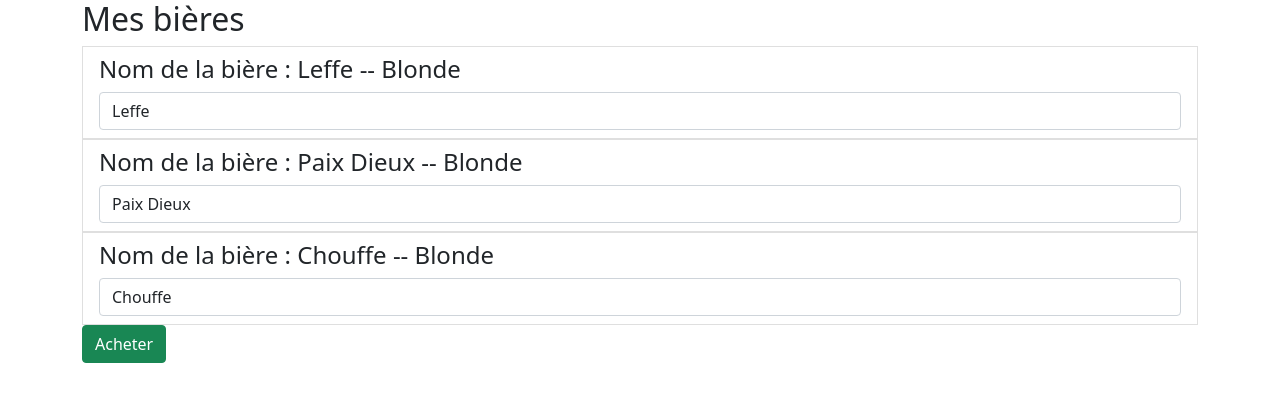
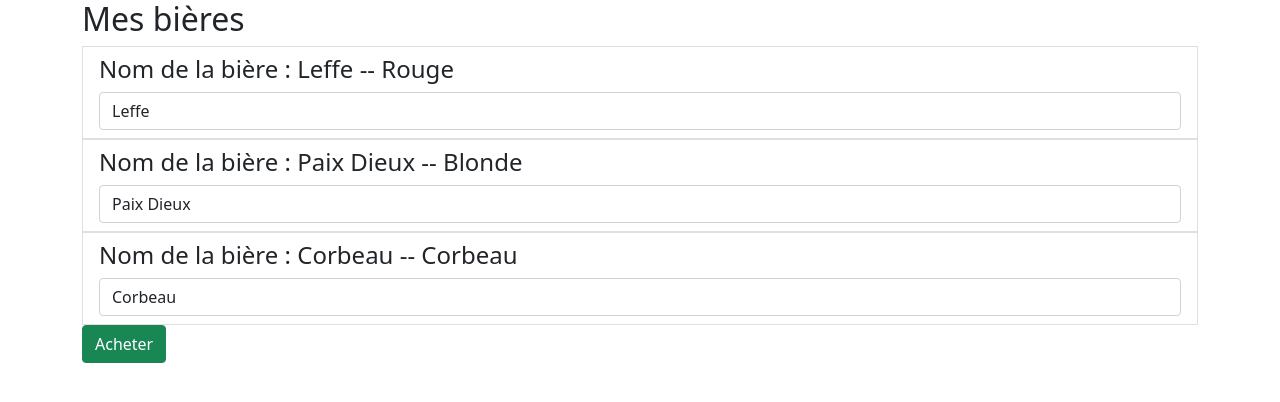
Before and after one commit to gitromain/Formation-Angular, an Angular app: page / in a window 1280 px wide. Shown: the top 402 px of the page. Built offline with nearby package versions, Linux system fonts and the light colour scheme.

Commit message:
tp2 - correction

```diff
--- a/src/app/app.component.html
+++ b/src/app/app.component.html
@@ -3,9 +3,9 @@
     <div class="col-xs-12">
       <h2>Mes bières</h2>
       <ul class="list-group">
-        <app-beer [beerName]="'Leffe'"></app-beer>
-        <app-beer [beerName]="'Paix Dieux'"></app-beer>
-        <app-beer [beerName]="'Chouffe'"></app-beer>
+        <app-beer [beerName]="beerOne" [beerColor]="beerColorOne"></app-beer>
+        <app-beer [beerName]="beerTwo" [beerColor]="beerColorTwo"></app-beer>
+        <app-beer [beerName]="beerThree" [beerColor]="beerThree"></app-beer>
       </ul>
       <button class="btn btn-success"
               (click)="onAcheter()"
--- a/src/app/app.component.ts
+++ b/src/app/app.component.ts
@@ -7,6 +7,14 @@
 })
 export class AppComponent {
   isAuth = false;
+
+  beerOne = 'Leffe';
+  beerTwo = 'Paix Dieux';
+  beerThree = 'Corbeau';
+
+  beerColorOne = 'Rouge';
+  beerColorTwo = 'Blonde';
+  beerColorThree = 'Ambrée';
 
   constructor() {
     setTimeout(
--- a/src/app/beer/beer.component.ts
+++ b/src/app/beer/beer.component.ts
@@ -10,7 +10,8 @@
   @Input()
   beerName: string;
 
-  beerColor = 'Blonde';
+  @Input()
+  beerColor: string;
 
   constructor() {
   }
```
